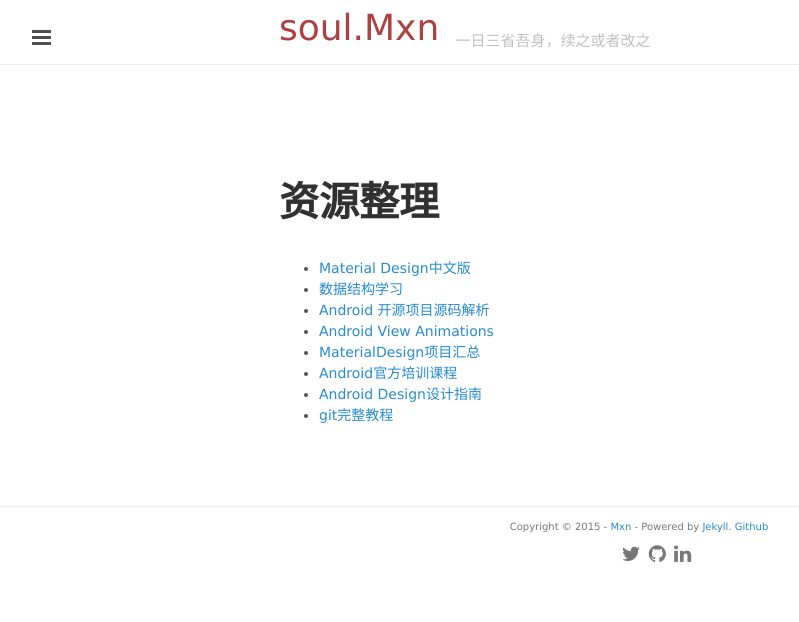
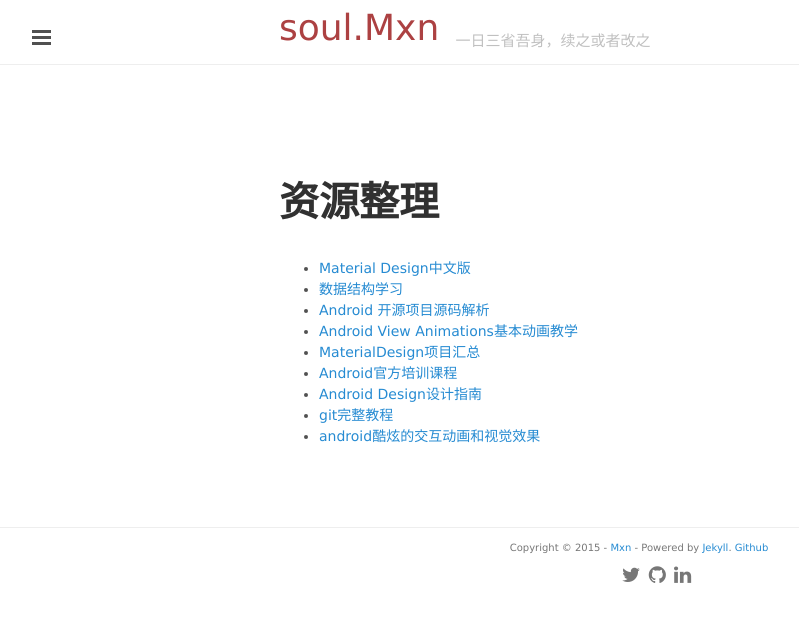
Before and after one commit to mxn21/mxn21.github.io, a Jekyll site: the page built from works.html, in a window 1280 px wide. Shown: the top 622 px of the page, without its empty margins (1-800 px from the left). Built offline with Jekyll 4.4.1, drawn with Linux system fonts in a browser that asks for light colours; Markdown is read by kramdown in place of the engine named in the settings.

Commit message:
动画
动画

```diff
--- a/works.html
+++ b/works.html
@@ -9,7 +9,8 @@ title: 资源整理
 
 	<li><a href="https://github.com/android-cn/android-open-project-analysis" target="_black">Android 开源项目源码解析</a></li>
 
-	<li><a href="https://github.com/daimajia/AndroidViewAnimations" target="_black">Android View Animations</a></li>
+	<li><a href="https://github.com/daimajia/AndroidViewAnimations" target="_black">Android View
+		Animations基本动画教学</a></li>
 
 	<li><a href="https://github.com/lightSky/Awesome-MaterialDesign" target="_black">MaterialDesign项目汇总</a></li>
 
@@ -19,4 +20,5 @@ title: 资源整理
 
 	<li><a href="http://www.liaoxuefeng.com/wiki/0013739516305929606dd18361248578c67b8067c8c017b000" target="_black">git完整教程</a></li>
 
+    <li><a href="https://github.com/Rano1/Interactive-animation/blob/master/README.md" target="_black">android酷炫的交互动画和视觉效果</a></li>
 </ul>
```
